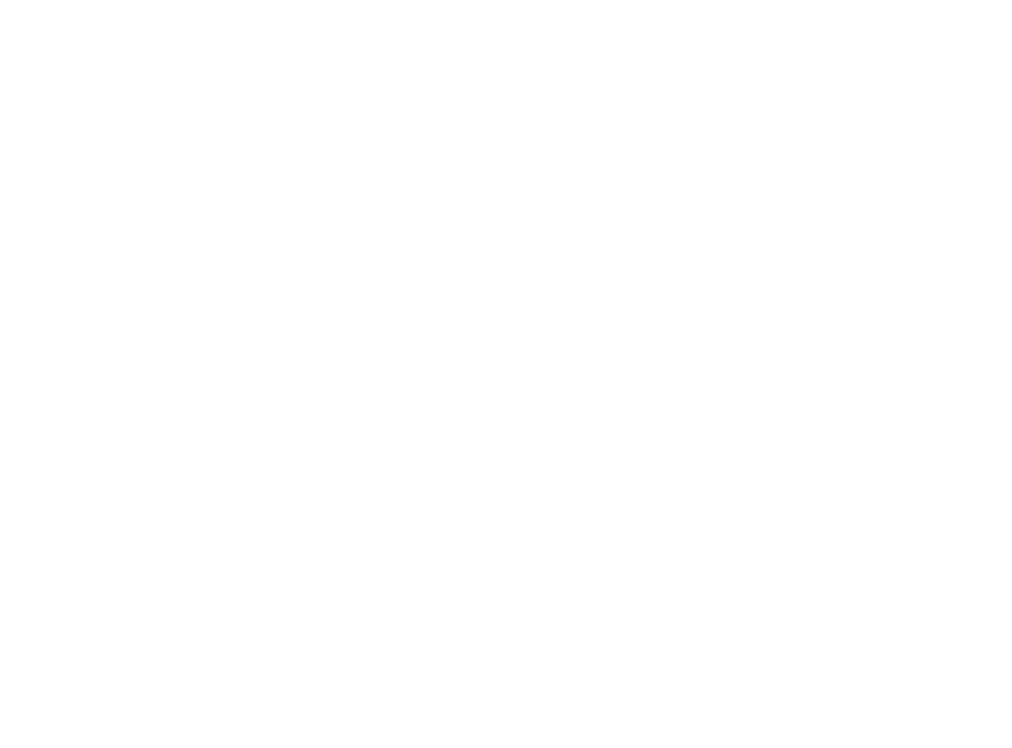
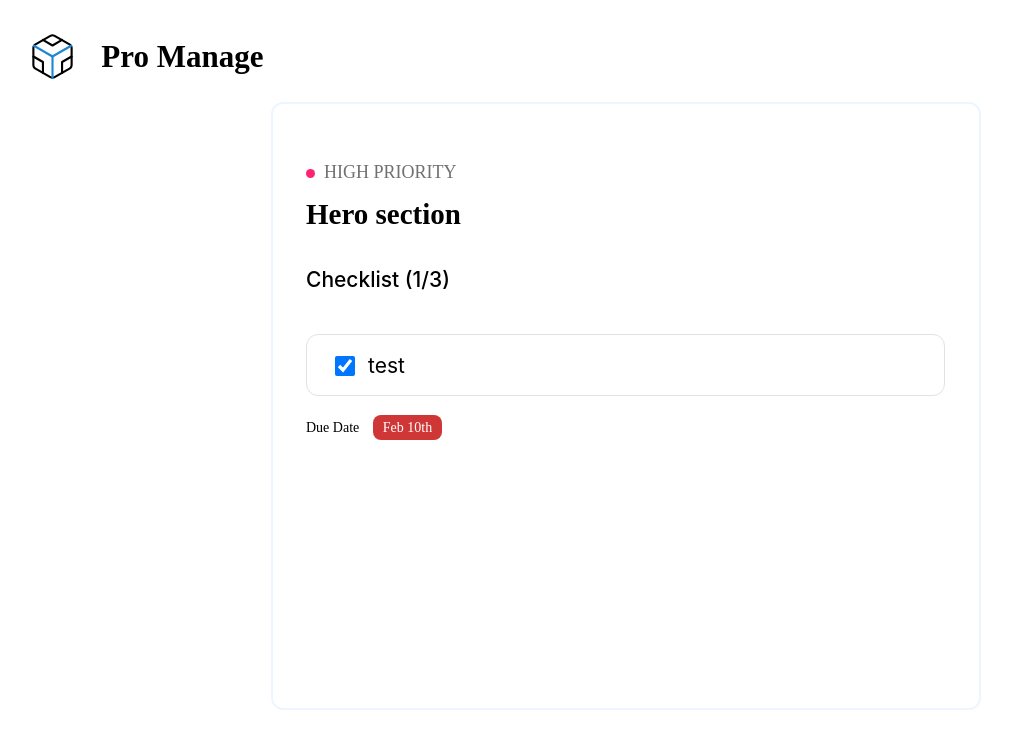
Before and after one commit to AJIT-KUMAR-PANDIT/Pro_Manage_Project_Task_Manager, a React (Create React App) app in the folder client/: page /public in a window 1280 px wide. Before the commit this address had no page. Shown: the top 748 px of the page, without its empty margins (14-1026 px from the left). Built offline with nearby package versions, Linux system fonts and the light colour scheme.

Commit message:
update 3..3.3.1

```diff
--- a/client/src/App.js
+++ b/client/src/App.js
@@ -1,6 +1,7 @@
 import RegisterLogin from './Pages/RegisterLogin/RegisterLogin';
 import Dashboard from './Pages/Dashboard/Dashboard';
 import {BrowserRouter, Route, Routes} from 'react-router-dom';
+import Public from './Pages/Public/Public';
 
 
 function App() {
@@ -9,6 +10,7 @@ function App() {
       <Routes>
         <Route path="/" element={<RegisterLogin />} />
         <Route path="/dashboard" element={<Dashboard />} />
+        <Route path="/public" element={<Public />} />
       </Routes>
     </BrowserRouter>
   );
--- a/client/src/Components/Dashboard/Board/Board.jsx
+++ b/client/src/Components/Dashboard/Board/Board.jsx
@@ -5,11 +5,11 @@ import 'react-responsive-modal/styles.css';
 import { Modal } from 'react-responsive-modal';
 import AddModalElement from '../AddModalElement/AddModalElement';
 import { useSelector, useDispatch } from 'react-redux'
-import { closeModal1,openModal1 } from '../../../Redux/slice'
+import { closeModal1, openModal1 } from '../../../Redux/slice'
 import { ToastContainer, toast } from 'react-toastify';
 import 'react-toastify/dist/ReactToastify.css';
 import axios from 'axios';
-import {Url} from '../../../Utils/Url'
+import { Url } from '../../../Utils/Url'
 
 const Board = () => {
 
@@ -35,7 +35,7 @@ const Board = () => {
     const dispatch = useDispatch();
 
     const onOpenModal = () => dispatch(openModal1());
-    const onCloseModal = () =>   dispatch(closeModal1());;
+    const onCloseModal = () => dispatch(closeModal1());;
 
     //modal end
 
@@ -75,11 +75,11 @@ const Board = () => {
         };
 
         fetchData();
-    },[],[tasksToDo]);
+    }, [], [tasksToDo]);
 
 
     return (
-        <>
+        <>{console.log(tasksToDo,"uhuhuh")}
             <div>
                 <br />
                 <div className={StylesBoard.header} >
@@ -90,22 +90,11 @@ const Board = () => {
                     <div className={StylesBoard.headerTitle2}>Board</div>
                     <div className={StylesBoard.headerMenu}>
                         <div className={StylesBoard.dropdown}>
-                            <button className="dropdown-toggle" onClick={toggleMenu}>
-                                Today
-                            </button>
-                            {isOpen && (
-                                <div className="dropdown-menu" onClick={toggleMenu}>
-                                    <button className="dropdown-item" onClick={() => handleItemClick('Item 1')}>
-                                        Item 1
-                                    </button>
-                                    <button className="dropdown-item" onClick={() => handleItemClick('Item 2')}>
-                                        Item 2
-                                    </button>
-                                    <button className="dropdown-item" onClick={() => handleItemClick('Item 3')}>
-                                        Item 3
-                                    </button>
-                                </div>
-                            )}
+                            <select className={StylesBoard.dropdown} onChange={(e) => handleItemClick(e.target.value)}>
+                                <option value="thisWeek">This Week</option>
+                                <option value="today">Today </option>
+                                <option value="thisMonth">This Month</option>
+                            </select>
                         </div>
                     </div>
                 </div>
--- a/client/src/Components/Dashboard/Board/Board.module.css
+++ b/client/src/Components/Dashboard/Board/Board.module.css
@@ -52,6 +52,28 @@
 .dropdown {
     width: 96px;
     height: 24px;
+    border: 0px;
+
+    font-family: Poppins;
+font-size: 16px;
+font-weight: 400;
+line-height: 24px;
+letter-spacing: 0em;
+text-align: center;
+
+}
+
+.dropdown::hover{
+    border: 0px;
+    background-color:blueviolet ;
+
+    font-family: Poppins;
+font-size: 16px;
+font-weight: 400;
+line-height: 24px;
+letter-spacing: 0em;
+text-align: center;
+
 }
 
 .boardCards {
--- /dev/null
+++ b/client/src/Components/Public/PublicTaskList/PublicTaskList.jsx
@@ -0,0 +1,64 @@
+import React from 'react';
+import StylesPublicTaskList from './PublicTaskList.module.css';
+
+const ModalTaskList = ({ checklists, setChecklists, onTaskCheck }) => {
+
+
+
+  // const handleInputChange = (e, id) => {
+  //   const updatedChecklists = checklists.map((checklist) => {
+  //     if (checklist.id === id) {
+  //       return { ...checklist, inputValue: e.target.value };
+  //     }
+  //     return checklist;
+  //   });
+  //   setChecklists(updatedChecklists);
+  // };
+
+  // const handleCheckboxChange = (id) => {
+  //   const updatedChecklists = checklists.map((checklist) => {
+  //     if (checklist.id === id) {
+  //       return { ...checklist, isChecked: !checklist.isChecked };
+  //     }
+  //     return checklist;
+  //   });
+  //   setChecklists(updatedChecklists);
+  //   // Pass the updated data to the parent component
+  //   onTaskCheck(id, updatedChecklists.find(checklist => checklist.id === id).isChecked);
+  // };
+
+
+
+
+  return (
+    <>
+
+        <div  className={StylesPublicTaskList.checklist}>
+          <input
+            type="checkbox"
+            // checked={checklist.isChecked}
+            checked={true}
+            // onChange={() => handleCheckboxChange(checklist.id)}
+            className={StylesPublicTaskList.checkbox}
+          />
+          <input
+            type="text"
+            placeholder="Loading..."
+            // value={checklist.inputValue}
+            value={'test'}
+            // onChange={(e) => handleInputChange(e, checklist.id)}
+            className={StylesPublicTaskList.inputTask}
+          />
+        </div>
+        <div>
+          <br/>
+                        <span className={StylesPublicTaskList.dueDateTitle}>Due Date</span>
+                        &nbsp;&nbsp;&nbsp;
+                        <span className={StylesPublicTaskList.dueDate}>Feb 10th</span>
+                    </div>
+      <br/>
+    </>
+  );
+};
+
+export default ModalTaskList;
--- /dev/null
+++ b/client/src/Components/Public/PublicTaskList/PublicTaskList.module.css
@@ -0,0 +1,94 @@
+.inputTask {
+    border: 1px solid #e2e2e2;
+    border-radius: 12px;
+    padding: 12px;
+    width: 41vw;
+    height: 36px;
+
+    font-family: Inter;
+    font-size: 21px;
+    font-weight: 400;
+    line-height: 17px;
+    letter-spacing: 0em;
+    text-align: left;
+
+    padding-left: 61px;
+    padding-right: 51px;
+}
+
+.inputTask::placeholder {
+    font-family: Inter;
+    font-size: 21px;
+    font-weight: 400;
+    line-height: 17px;
+    letter-spacing: 0em;
+    text-align: left;
+    color: #767575;
+
+    padding-left: 21px;
+}
+
+.checkbox {
+    width: 20px;
+    height: 20px;
+    margin-right: 10px;
+    border-radius: 6px;
+    border: 2px solid #e2e2e2;
+
+
+    position: relative;
+    top: 45px;
+    left: 25px;
+    float: left;
+}
+
+.deleteButton{
+    background-color: transparent;
+    border-color: transparent;
+
+    position: relative;
+    top: -43px;
+    right: 21px;
+    float: right;
+}
+
+.addButton {
+    font-family: Inter;
+    font-size: 16px;
+    font-weight: 500;
+    line-height: 19px;
+    letter-spacing: 0em;
+    text-align: left;
+
+    color: #767575;
+}
+
+
+.dueDate {
+    font-family: Poppins;
+    font-size: 14px;
+    font-weight: 500;
+    line-height: 21px;
+    letter-spacing: 0em;
+    text-align: left;
+
+    color: #FFFFFF;
+
+
+    border-radius: 8px;
+    padding: 5px 10px;
+    width: 78px;
+    height: 32px;
+
+    background: #cf3636;
+}
+
+.dueDateTitle {
+    font-family: Poppins;
+    font-size: 14px;
+    font-weight: 500;
+    line-height: 21px;
+    letter-spacing: 0em;
+    text-align: left;
+
+}
--- /dev/null
+++ b/client/src/Pages/Public/Public.jsx
@@ -0,0 +1,35 @@
+import React from 'react'
+import StylePublic from './Public.module.css';
+import PublicTaskList from '../../Components/Public/PublicTaskList/PublicTaskList';
+
+const Public = () => {
+    return (
+        <>
+            <div className={StylePublic.public}>
+                <div className={StylePublic.logo}>
+                    <img src='Assets/logo.svg' alt='logo' style={{ width: '51px' }} />&nbsp;&nbsp;&nbsp;Pro Manage
+                </div>
+                <br />
+                <div className={StylePublic.cards}>
+                    <div className={StylePublic.priorityText}>
+                        <img src='Assets/high.svg' alt='high' />&nbsp;&nbsp;HIGH PRIORITY
+                    </div>
+                    <br />
+                    <div className={StylePublic.cardTitle}>
+                        Hero section
+                    </div>
+                    <br /><br />
+                    <div className={StylePublic.checklist}>
+                        Checklist (1/3)
+                    </div>
+                    <br />
+                    <div className={StylePublic.taskList}>
+                        <PublicTaskList />
+                    </div>
+                </div>
+            </div>
+        </>
+    )
+}
+
+export default Public;
--- /dev/null
+++ b/client/src/Pages/Public/Public.module.css
@@ -0,0 +1,73 @@
+.logo {
+    font-family: Poppins;
+    font-size: 31px;
+    font-weight: 700;
+    line-height: 24px;
+    letter-spacing: 0em;
+    text-align: left;
+
+    display: flex;
+    align-items: center;
+    /* justify-content: center; */
+
+
+    padding-top: 31px;
+    padding-left: 31px;
+    width: 96vw;
+}
+
+.public {
+    display: flex;
+    flex-direction: column;
+    align-items: center;
+    justify-content: center;
+
+}
+
+.cards {
+    border: 2px solid #edf5fe;
+    border-radius: 12px;
+    padding: 62px 33px;
+    width: 50vw;
+    height: 60vh;
+
+    background: #fff;
+}
+
+.priorityText {
+    font-family: Poppins;
+    font-size: 18px;
+    font-weight: 500;
+    line-height: 12px;
+    letter-spacing: 0em;
+    text-align: left;
+
+
+    color: #707070;
+}
+
+.cardTitle {
+    font-family: Poppins;
+    font-size: 29px;
+    font-weight: 900;
+    line-height: 33px;
+    letter-spacing: 0em;
+    text-align: left;
+
+}
+
+.checklist {
+    font-family: Inter;
+    font-size: 21px;
+    font-weight: 500;
+    line-height: 17px;
+    letter-spacing: 0em;
+    text-align: left;
+
+}
+
+
+.taskList{
+    overflow-y: scroll;
+    height: 300px;
+}
```
Also changed, not shown: 1 other file (tests, documents, lock files or other folders). Lines whose indentation alone changed are shown as unchanged.
